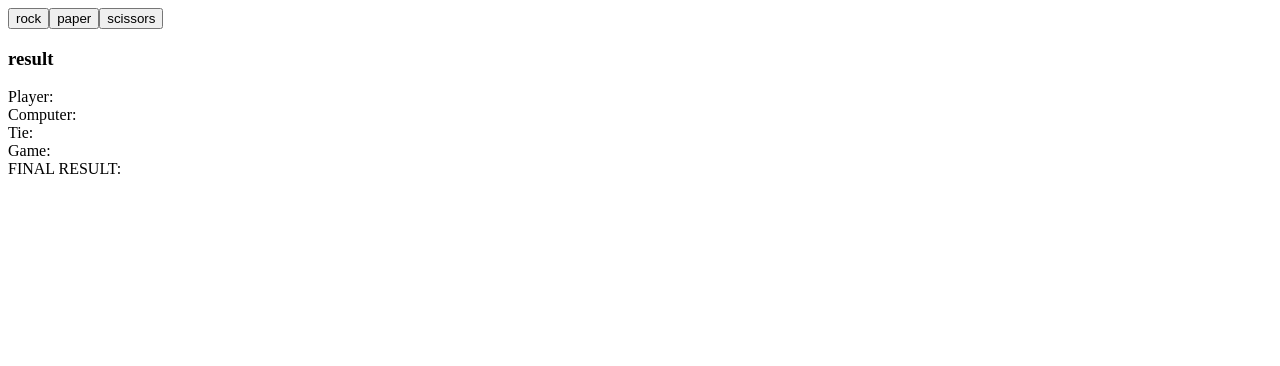
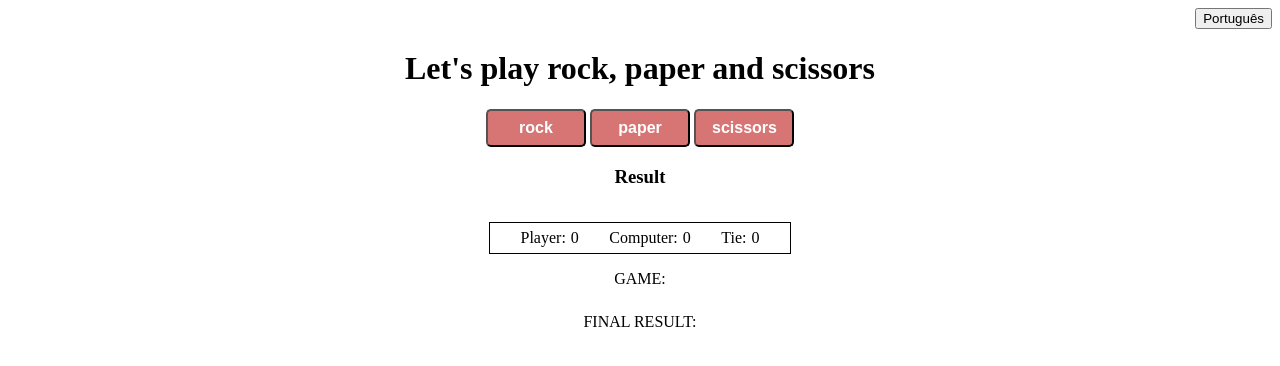
Before and after one commit to steniowrsilva/rock-paper-scissors, a plain HTML site: page index.html in a window 1280 px wide. Drawn offline with Linux system fonts and the light colour scheme.

Commit message:
change style

```diff
--- a/index.html
+++ b/index.html
@@ -8,27 +8,52 @@
     <script src="script.js" defer></script>
     <link rel="stylesheet" href="style.css">
 </head>
+
 <body>
- <button id="rock">rock</button><button id="paper">paper</button><button id="scissors">scissors</button>
- <!-- <script src="script.js"></script> -->
- <h3>result</h3>
+
+<div id="langButtons">
+<!-- <button id="english" class="language">English</button> -->
+<button id="portuguese" class="language">Português</button>
+</div>
+
+<div id="game">
+
+    <h1>Let's play rock, paper and scissors</h1>
+
+    <div id="gameButtons">
+        <button id="rock" class="gameButton">rock</button>
+        <button id="paper" class="gameButton">paper</button>
+        <button id="scissors" class="gameButton">scissors</button>
+    </div>
+
+    <h3>Result</h3>
     <div id="result">
+       <div id="score">
 
+            <div class="results">
                 <div id="playerScore">Player:</div>
-    <div id="player"></div>
+                <div id="player">0</div>
+            </div>
 
+            <div class="results">
+                <div id="computerScore">Computer:</div>
+                <div id="computer">0</div>
+            </div>
 
-    <div id="computerScore">Computer:</div>
-    <div id="computer"></div>
+            <div class="results">
+                <div id="tieScore">Tie:</div>
+                <div id="tie">0</div>
+            </div>
 
-    <div id="tieScore">Tie:</div>
-    <div id="tie"></div>
+        </div>
 
-    <div id="gameMessage">Game:</div>
+       <div id="gameMessage">GAME:</div>
        <div id="message"></div>
 
        <div id="finalScore">FINAL RESULT:</div>
        <div id="final"></div>
     </div>
+</div>
+
 </body>
 </html>
--- a/script.js
+++ b/script.js
@@ -125,3 +125,32 @@ scissors.addEventListener("click", function(){
         final.textContent = 'YOU LOSE!';
     }
 });
+
+let portuguese = document.querySelector('#portuguese');
+let english = document.querySelector('#english');
+
+portuguese.addEventListener('click', () => {
+    let h1 = document.querySelector('h1');
+    h1.textContent = "Vamos Jogar Pedra, Papel e Tesoura";
+
+    rock.textContent = "Pedra";
+    paper.textContent = "Papel";
+    scissors.textContent = "Tesoura";
+
+    let h3 = document.querySelector('h3');
+    h3.textContent = "Resultado:"
+
+    let playerText = document.querySelector('#playerScore');
+    playerText.textContent = 'Jogador: ';
+    let computerText = document.querySelector('#computerScore');
+    computerText.textContent = 'Computador: ';
+    let tieText = document.querySelector('#tieScore');
+    tieText.textContent = 'Empate: ';
+
+    let gameMessage = document.querySelector('#gameMessage');
+    gameMessage.textContent = "JOGO:"
+    let finalScore = document.querySelector('#finalScore');
+    finalScore.textContent = "RESULTADO FINAL:"
+
+
+})
--- a/style.css
+++ b/style.css
@@ -0,0 +1,53 @@
+body {
+    display: flex;
+    flex-direction: column;
+}
+#langButtons {
+    width: 100%;
+    display: flex;
+    justify-content: end;
+    margin: auto;
+}
+
+#game{
+    display: flex;
+    flex-direction: column;
+    align-items: center;
+}
+
+.gameButton {
+    padding: 8px 16px;
+    background-color: rgb(215, 117, 117);
+    color: white;
+    border-radius: 5px;
+    font-size: medium;
+    font-weight: bold;
+    width:100px;
+}
+
+#result {
+    display: flex;
+    flex-direction: column;
+    align-items: center;
+}
+
+#score {
+    border: 1px solid black;
+    display: flex;
+    width: 300px;
+    height: 30px;
+    align-items: center;
+    justify-content: space-evenly;
+    margin: 16px;
+}
+
+.results {
+    display: flex;
+    gap: 5px;
+}
+
+#message, #final {
+    color: red;
+    font-size: large;
+    height: 25px;
+}
```
Lines whose indentation alone changed are shown as unchanged.
